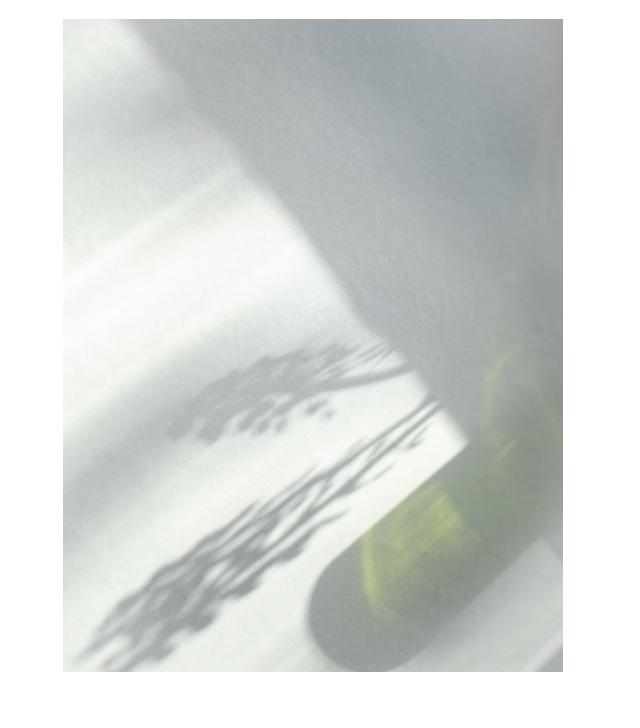
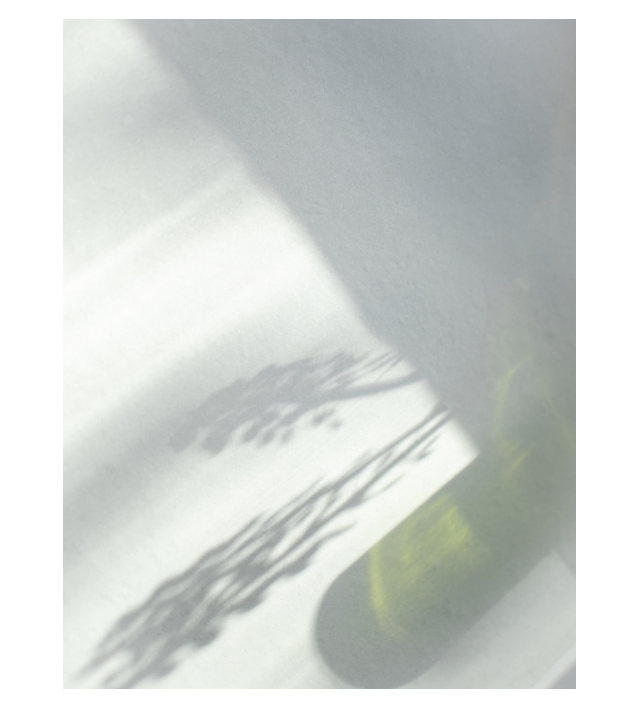
Before and after one commit to CalumFleming/SoftlySpoken, an Astro site: page / in a window 1280 px wide. Shown: the part 72-800 px from the top of the page, without its empty margins (246-886 px from the left). Built offline with nearby package versions, Linux system fonts and the light colour scheme; Astro itself is replaced by a stand-in of ours.

Commit message:
Adjusted size of photo

```diff
--- a/src/pages/index.astro
+++ b/src/pages/index.astro
@@ -14,9 +14,8 @@ import { SITE_TITLE, SITE_DESCRIPTION } from '../config';
 		<!-- <Header title={SITE_TITLE} /> -->
 		<main>
 			<h1>Softly Spoken. Coming soon.</h1>
-
-			<img src="peximage.jpg" alt="image" width="500" height="600">
 		</main>
+			<img src="peximage.jpg" alt="image" width="513" height="520">
 		<!-- <Footer /> -->
 	</body>
 </html>
```
